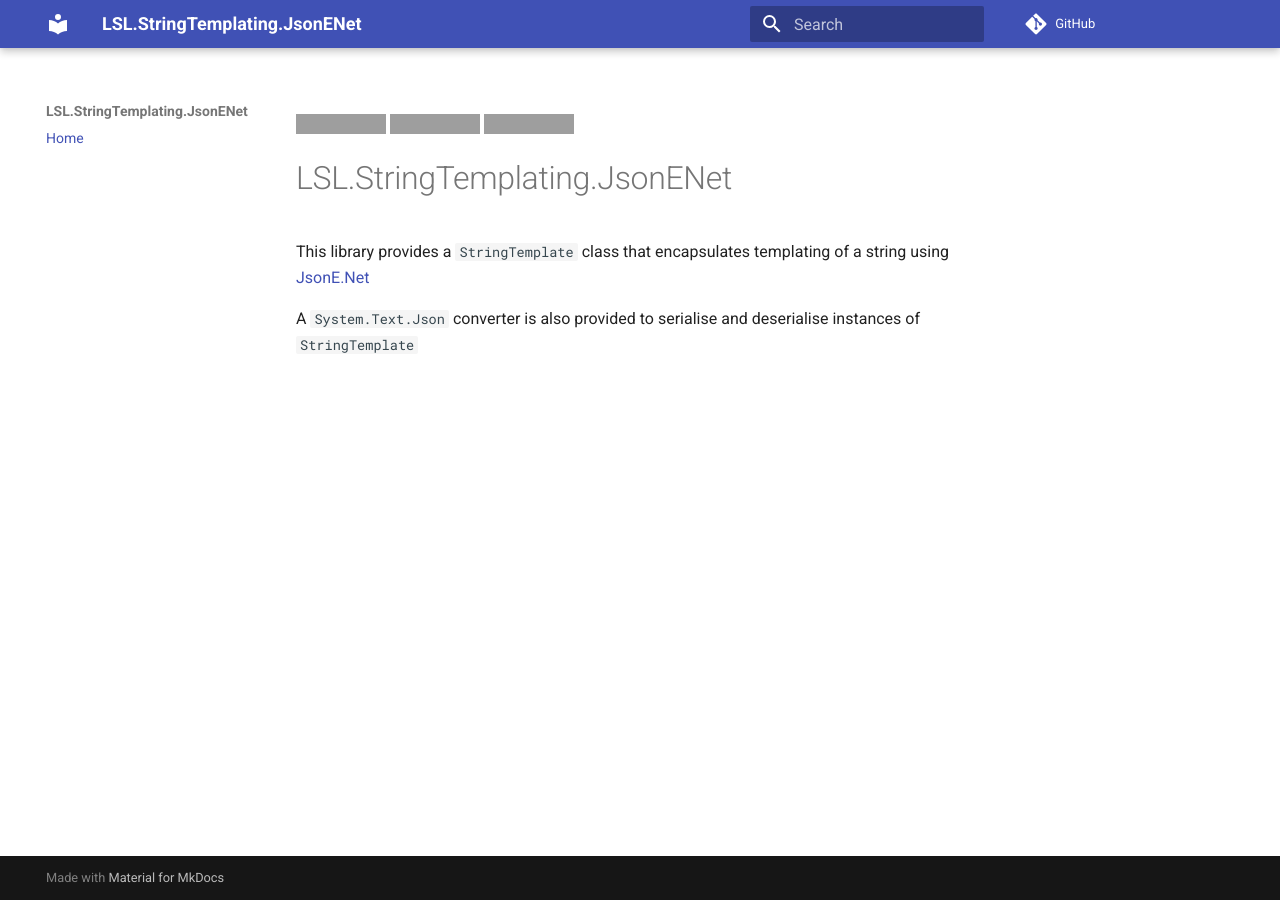
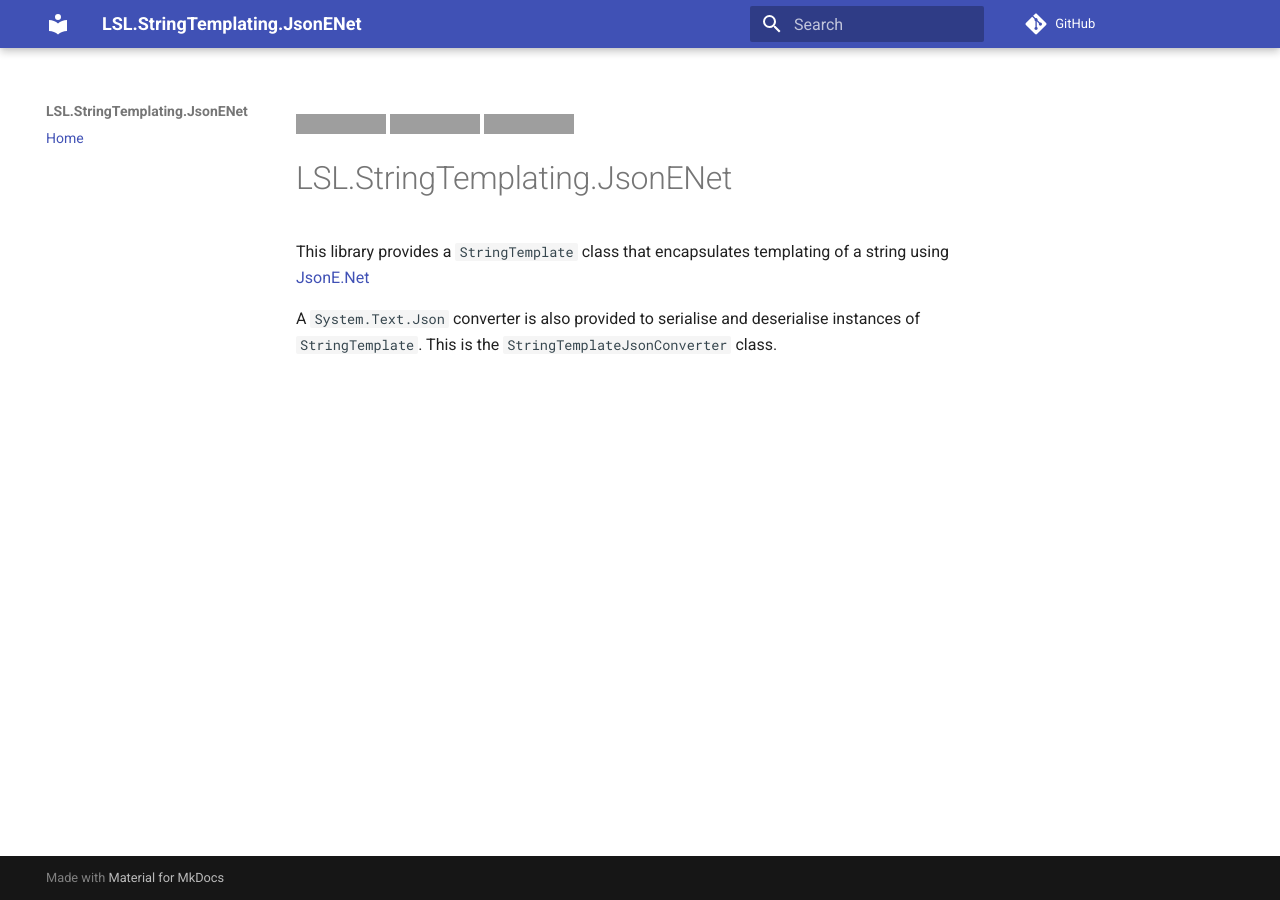
Before and after one commit to alunacjones/LSL.StringTemplating.JsonENet, an MkDocs documentation site: the page built from docs/index.md, in a window 1280 px wide. Built offline with MkDocs 1.6.1 and Material for MkDocs 9.7.7, drawn with Linux system fonts in a browser that asks for light colours; comment, search, counter and statistics services are not loaded; grey boxes are pictures that could not be loaded.

Commit message:
update again

```diff
--- a/docs/index.md
+++ b/docs/index.md
@@ -6,4 +6,4 @@
 
 This library provides a `StringTemplate` class that encapsulates templating of a string using [JsonE.Net](https://www.nuget.org/packages/JsonE.Net)
 
-A `System.Text.Json` converter is also provided to serialise and deserialise instances of `StringTemplate`
+A `System.Text.Json` converter is also provided to serialise and deserialise instances of `StringTemplate`. This is the `StringTemplateJsonConverter` class.
```
